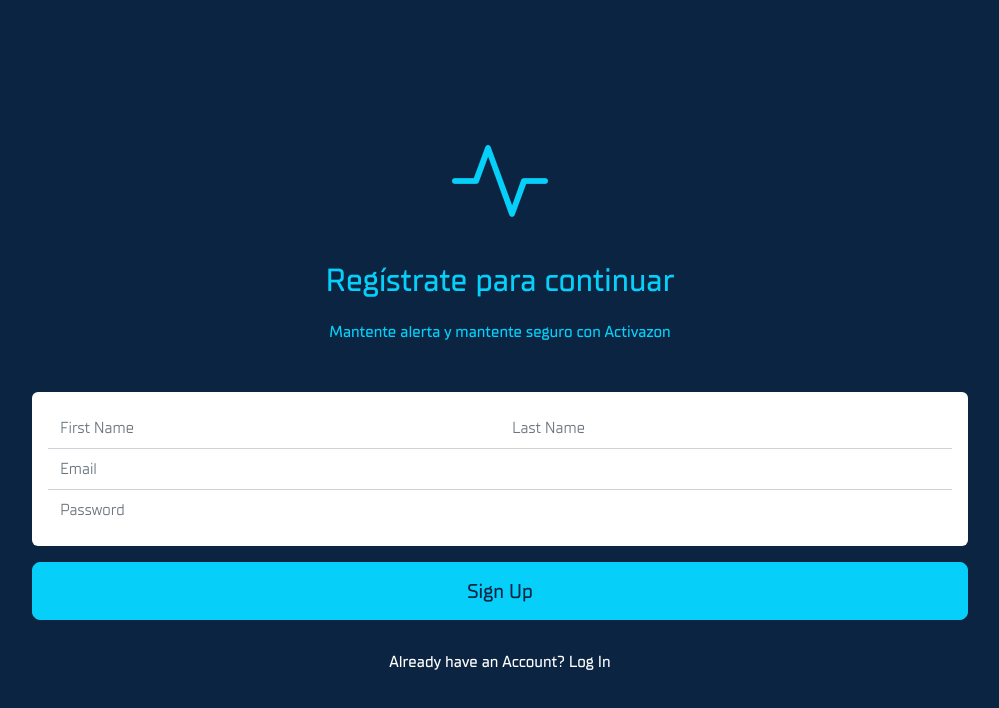
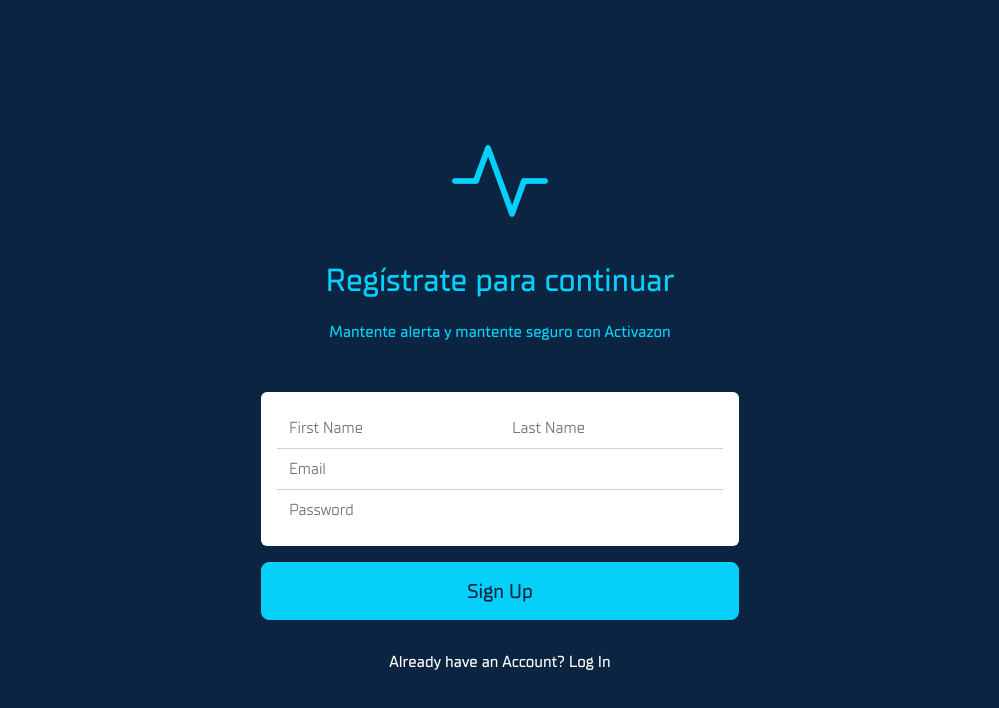
Before and after one commit to Activazon/activazon-ui, a Next.js app: page /app in a window 1280 px wide. Shown: the top 708 px of the page, without its empty margins (140-1139 px from the left). Built offline with nearby package versions, Linux system fonts and the light colour scheme; no server answers.

Commit message:
fixed form

```diff
--- a/pages/app.js
+++ b/pages/app.js
@@ -144,8 +144,9 @@
               </p>
             </div>
 
+            <form onSubmit={onSignUpFormSubmit}>
               <div className="container">
-              <form
+                <div
                   className={classNames("login-form", {
                     "login-form-disabled": isBusy,
                   })}
@@ -180,19 +181,19 @@
                     type="password"
                     disabled={isBusy}
                   />
-              </form>
+                </div>
               </div>
 
               <div className="container mt-3">
                 <button
                   className="btn btn-primary btn-lg w-100"
                   type="submit"
-                onClick={onSignUpFormSubmit}
                   disabled={isBusy}
                 >
                   Sign Up
                 </button>
               </div>
+            </form>
 
             <div className="container mt-3">
               <button
@@ -217,8 +218,9 @@
               </p>
             </div>
 
+            <form onSubmit={onSignInFormSubmit}>
               <div className="container">
-              <form
+                <div
                   className={classNames("login-form", {
                     "login-form-disabled": isBusy,
                   })}
@@ -241,18 +243,18 @@
                     type="password"
                     disabled={isBusy}
                   />
-              </form>
+                </div>
               </div>
 
               <div className="container mt-3">
                 <button
                   className="btn btn-primary btn-lg w-100"
-                onClick={onSignInFormSubmit}
                   disabled={isBusy}
                 >
                   Sign In
                 </button>
               </div>
+            </form>
 
             <div className="container mt-3">
               <button
```
Lines whose indentation alone changed are shown as unchanged.
